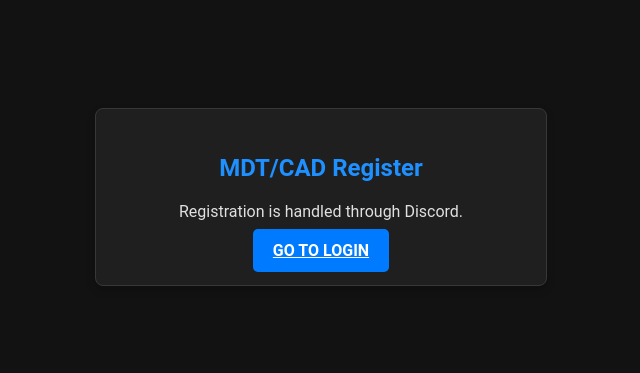
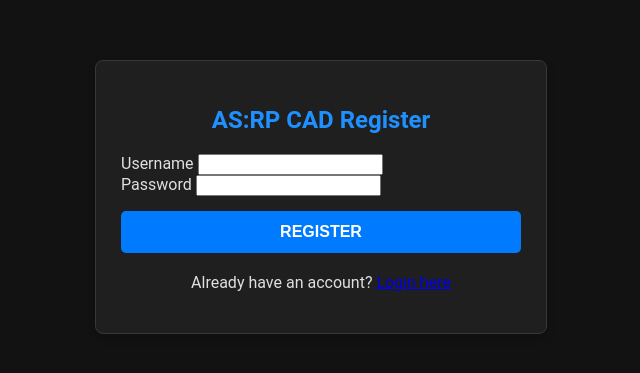
Before and after one commit to lyricalnovaa/ASRPCad, a website: page public/register.html in a window 1280 px wide. Shown: the part 203-576 px from the top of the page, without its empty margins (319-959 px from the left). Drawn offline with Linux system fonts and the light colour scheme.

Commit message:
Update register.html

```diff
--- a/public/register.html
+++ b/public/register.html
@@ -3,14 +3,25 @@
 <head>
     <meta charset="UTF-8">
     <meta name="viewport" content="width=device-width, initial-scale=1.0">
-    <title>MDT/CAD Register</title>
+    <title>AS:RP CAD Register</title>
     <link rel="stylesheet" href="css/style.css">
 </head>
 <body style="display: flex; justify-content: center; align-items: center; min-height: 100vh;">
-    <div class="card" style="width: 400px; text-align: center;">
-        <h2 style="color: var(--blue-highlight);">MDT/CAD Register</h2>
-        <p style="margin-bottom: 20px;">Registration is handled through Discord.</p>
-        <a href="login.html" class="btn btn-primary">Go to Login</a>
+    <div class="card" style="width: 400px;">
+        <h2 style="text-align: center; color: var(--blue-highlight);">AS:RP CAD Register</h2>
+        <form id="register-form">
+            <div class="form-group">
+                <label for="username">Username</label>
+                <input type="text" id="username" name="username" required>
+            </div>
+            <div class="form-group">
+                <label for="password">Password</label>
+                <input type="password" id="password" name="password" required>
+            </div>
+            <button type="submit" class="btn btn-primary">Register</button>
+        </form>
+        <p style="text-align: center; margin-top: 20px;">Already have an account? <a href="login.html">Login here</a></p>
     </div>
+    <script src="js/register.js"></script>
 </body>
 </html>
```
